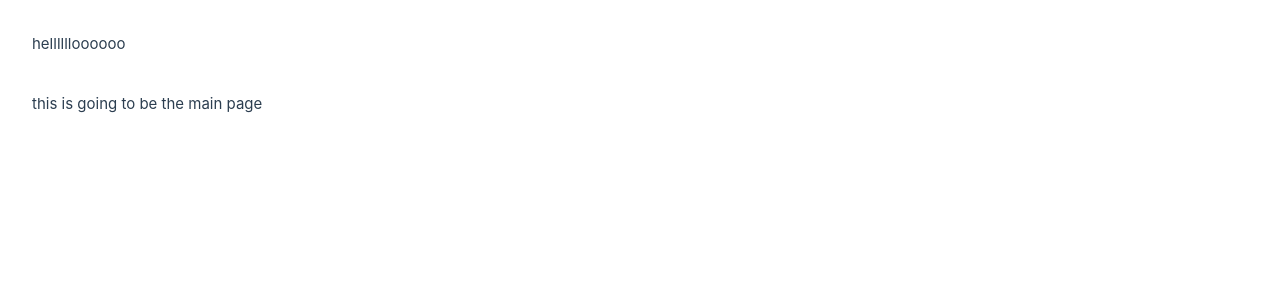
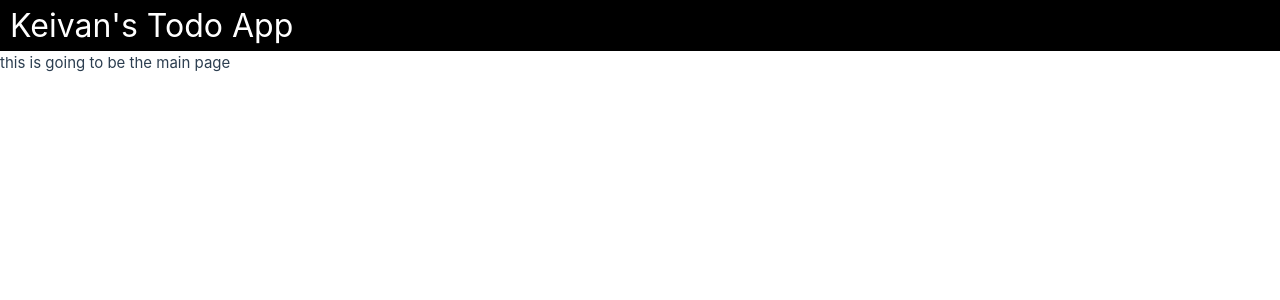
Before and after one commit to keivanmojmali/vue-todo-app, a Vue app: page / in a window 1280 px wide. Shown: the top 300 px of the page. Built offline with nearby package versions, Linux system fonts and the light colour scheme; the HTML template or start-up script is replaced by a standard one.

Commit message:
adding stuff

```diff
--- a/src/assets/main.css
+++ b/src/assets/main.css
@@ -3,6 +3,5 @@
 #app {
   max-width: 1280px;
   margin: 0 auto;
-  padding: 2rem;
   font-weight: normal;
 }
--- a/src/components/todo/TodoHeader.vue
+++ b/src/components/todo/TodoHeader.vue
@@ -5,13 +5,21 @@
 
 
 <template>
-  <h1>helllllloooooo</h1>
-  <div class="md:flex md:items-center md:justify-between">
-    <div class="min-w-0 flex-1">
-      <h2 class="text-2xl/7 font-bold text-white sm:truncate sm:text-3xl sm:tracking-tight">Keivan's
-      Todo App</h2>
-    </div>
-    <div class="mt-4 flex md:ml-4 md:mt-0">
-    </div>
+  <div class="header">
+    <h1 class="title">Keivan's Todo App</h1>
   </div>
 </template>
+
+<style scoped>
+
+.title {
+  padding-left: 10px;
+  color: white;
+  font-size: 2rem;
+}
+
+.header {
+  background-color: black
+}
+
+</style>
```
